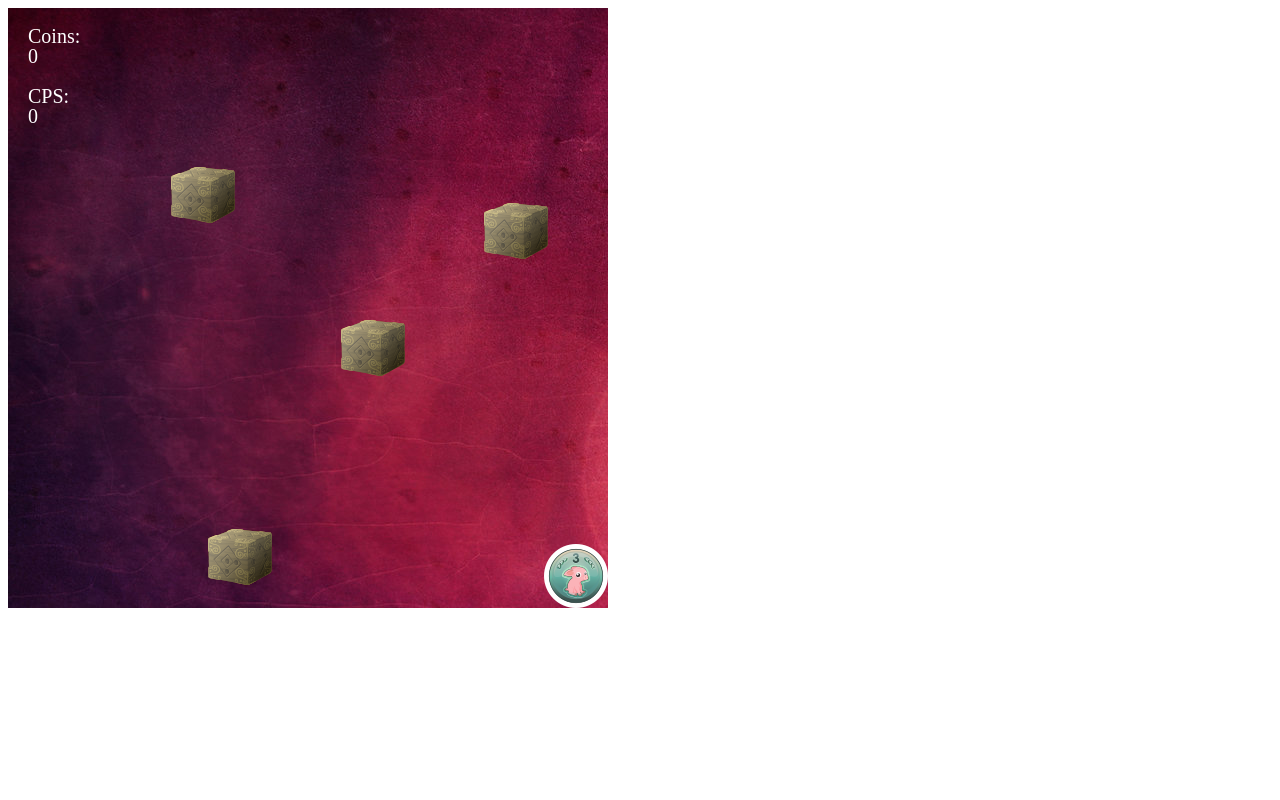
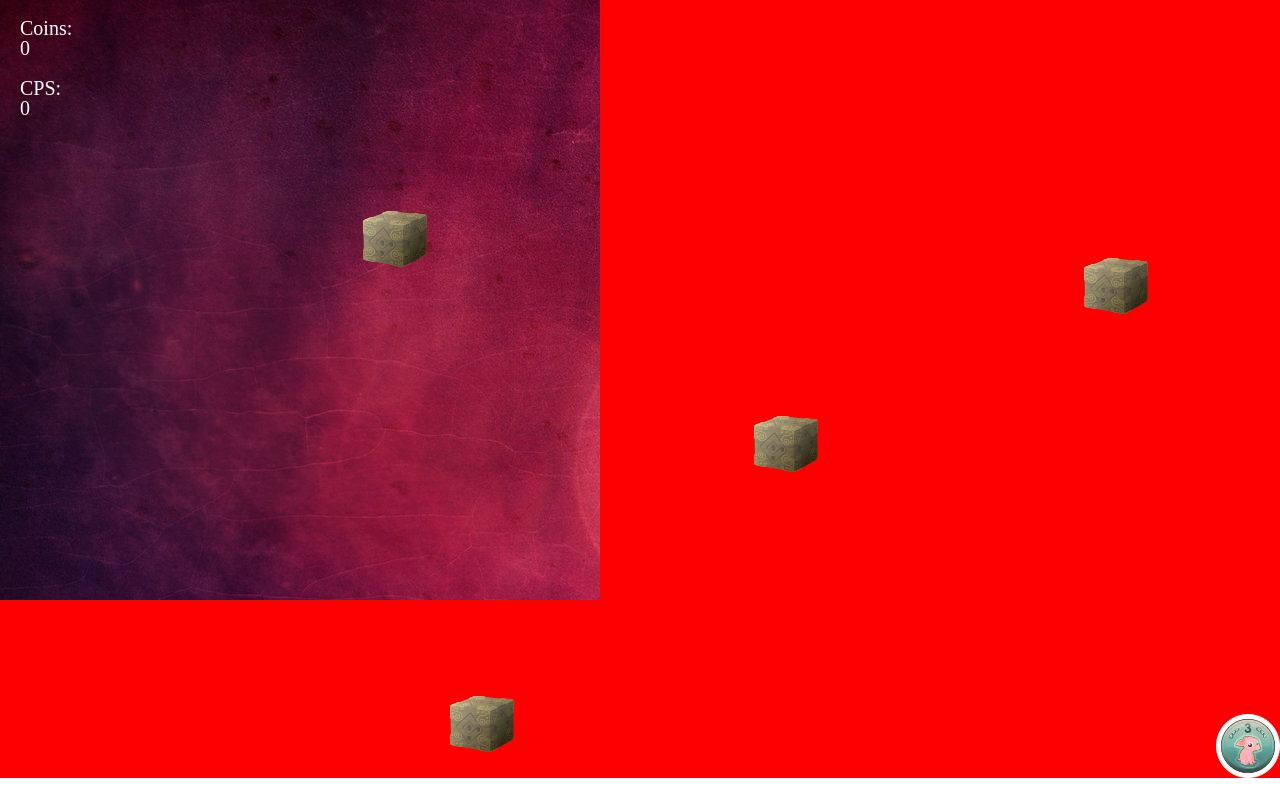
Before and after one commit to jonasholbech/clicker, a plain HTML site: page index.html in a window 1280 px wide. Drawn offline with Linux system fonts and the light colour scheme.

Commit message:
various fullscreen ipad fixes

```diff
--- a/index.html
+++ b/index.html
@@ -1,18 +1,58 @@
 <!DOCTYPE html>
-<html lang="en">
+<!--[if lt IE 7]>      <html class="no-js lt-ie9 lt-ie8 lt-ie7"> <![endif]-->
+<!--[if IE 7]>         <html class="no-js lt-ie9 lt-ie8"> <![endif]-->
+<!--[if IE 8]>         <html class="no-js lt-ie9"> <![endif]-->
+<!--[if gt IE 8]><!--> <html class="no-js"> <!--<![endif]-->
 <head>
-    <meta charset="UTF-8">
-    <title>Moo</title>
+    <meta charset="utf-8">
+    <meta http-equiv="X-UA-Compatible" content="IE=edge,chrome=1">
+    <title>Box Clicker</title>
+    <link rel="manifest" href="manifest.json">
+    <meta name="description" content="">
+    <!-- Remember: changes to these often requires us to remove the bookmark (homescreen), close all relevant apps, find our app in the browser and "re-add" it to the home screen -->
+    <meta name="apple-mobile-web-app-capable" content="yes">
+    <meta name="apple-mobile-web-app-status-bar-style" content="black">
+
+    <meta name="viewport" content="width=device-width, initial-scale=1.0, maximum-scale=1.0, minimum-scale=1.0, user-scalable=no">
+    <style>
+        /*Basic rule*/
+        * {
+            margin:0;
+            padding:0;
+            box-sizing: border-box;
+        }
+        /*No scrolling*/
+        html, body {
+            overflow:hidden;
+        }
+
+
+    </style>
     <script src="js/vendor/createjs-2015.11.26.min.js"></script>
-    <style>
-        canvas {
-            background:#ccc;
-        }
-    </style>
 </head>
 <body>
-    <canvas id="canvas" width="600" height="600"></canvas>
-    <script src="js/Preload.js"></script>
-    <script src="js/G.js"></script>
+
+<canvas id="canvas" style="background-color:red" width="600" height="300"></canvas>
+<script>
+    window.onload = function(e) {
+        console.log("window loaded");
+        var statusBarSize = 22;
+        var w = Math.max(document.documentElement.clientWidth, window.innerWidth || 0);
+        var h = Math.max(document.documentElement.clientHeight, window.innerHeight || 0) - statusBarSize;
+        var canvas = document.querySelector('canvas');
+
+        canvas.width=w;
+        canvas.height=h;
+        w = canvas.offsetWidth;
+        h = canvas.offsetHeight;
+        Game.init();
+    };
+
+
+
+</script>
+<script src="js/Preload.js"></script>
+<script src="js/G.js"></script>
+
 </body>
 </html>
--- a/js/G.js
+++ b/js/G.js
@@ -1,10 +1,11 @@
-"use strict"
+"use strict";
 console.log("G loaded");
 var Game = {
     stage:null,
     init:function(){
+
         Game.stage = new createjs.Stage("canvas");
+        createjs.Touch.enable(Game.stage);
         Preload.load();
     }
-}
-Game.init();
+};
```
Also changed, not shown: js/Game.js (+10 -10 lines), js/Scenes.js (+5 -5 lines), manifest.json (added), todo.txt.
